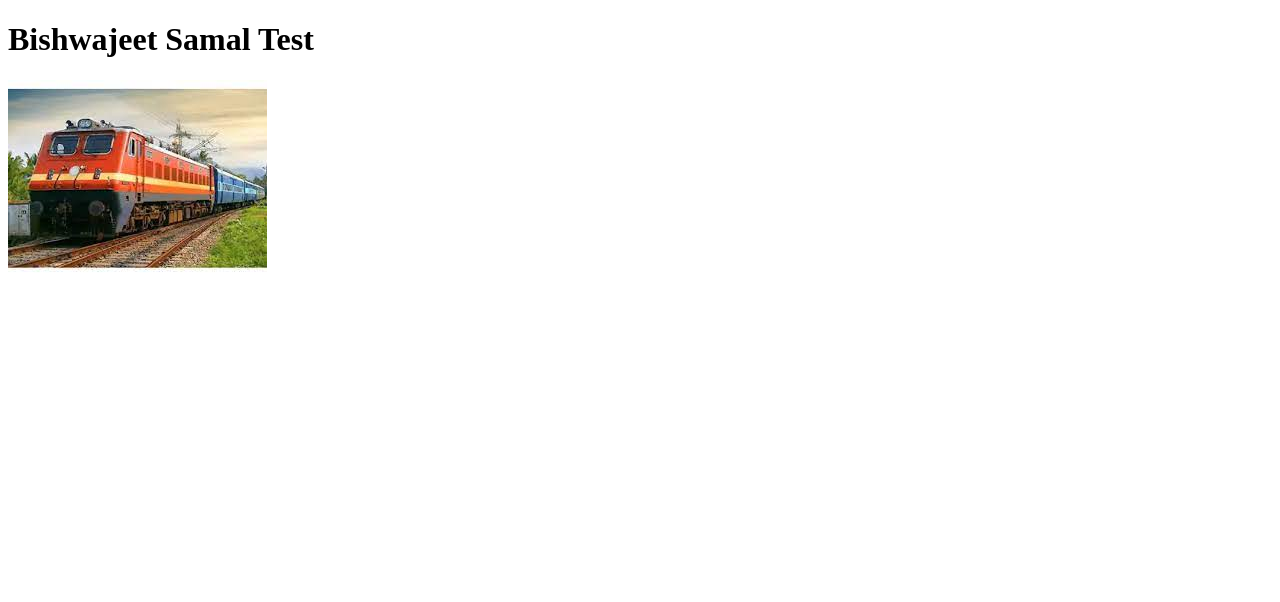
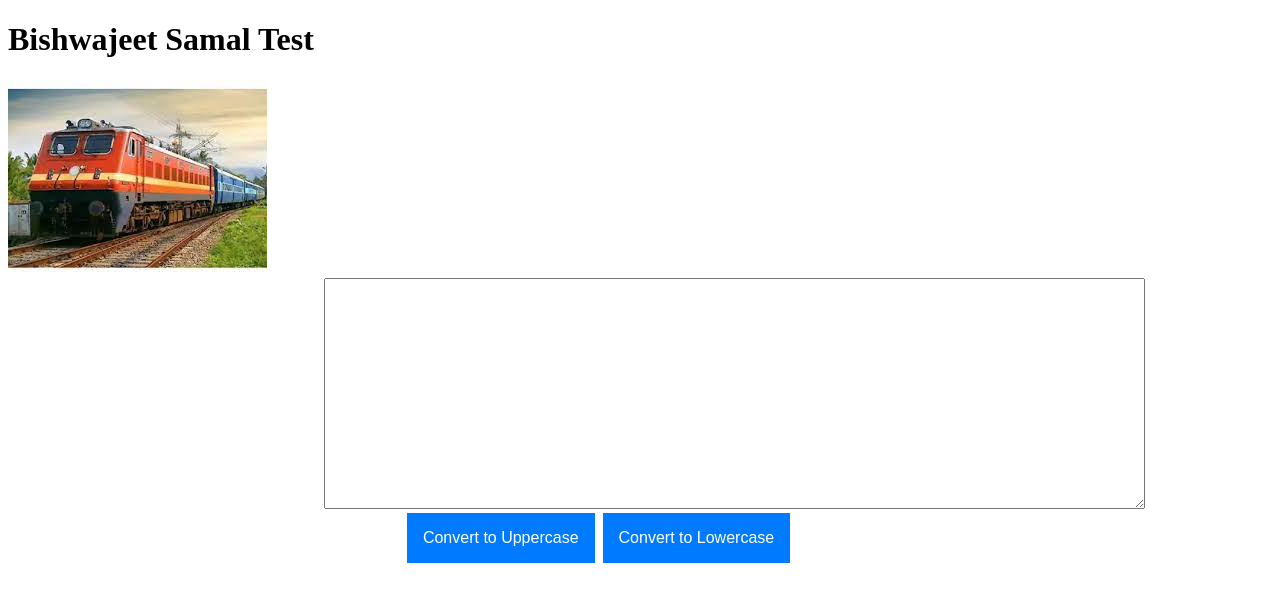
Before and after one commit to BishwajeetSamal/react-tube, a React (Create React App) app: page /Edittext in a window 1280 px wide. Shown: the top 602 px of the page. Built offline with nearby package versions, Linux system fonts and the light colour scheme.

Commit message:
buton add to textarea

```diff
--- a/src/App.jsx
+++ b/src/App.jsx
@@ -1,9 +1,11 @@
 import React from "react";
 import Navbar from "./components/Navbar";
+import Edittext from "./components/Edittext";
 function App() {
   return (
     <>
       <Navbar />
+      <Edittext />
     </>
   );
 }
--- /dev/null
+++ b/src/components/Edittext.jsx
@@ -0,0 +1,30 @@
+import React from "react";
+import Makebutton from "./Makebutton";
+
+function Edittext() {
+  return (
+    <div>
+      <textarea
+        name=""
+        id=""
+        cols="100"
+        rows="15"
+        style={{ marginLeft: "25%" }}
+      ></textarea>
+
+      <div
+        style={{
+          display: "flex",
+          marginLeft: "22rem",
+        }}
+      >
+        <Makebutton name="Convert to Uppercase" />
+        <div style={{ marginLeft: "8px" }}>
+          <Makebutton name="Convert to Lowercase" />
+        </div>
+      </div>
+    </div>
+  );
+}
+
+export default Edittext;
--- /dev/null
+++ b/src/components/Makebutton.jsx
@@ -0,0 +1,24 @@
+import React from "react";
+
+function Makebutton(props) {
+  return (
+    <div>
+      <button
+        style={{
+          marginLeft: "25%",
+          color: "white",
+          backgroundColor: "#007bff",
+          cursor: "pointer",
+          padding: "1rem",
+          fontSize: "1rem",
+          width: "100%",
+          borderStyle: "none",
+        }}
+      >
+        {props.name}
+      </button>
+    </div>
+  );
+}
+
+export default Makebutton;
```
